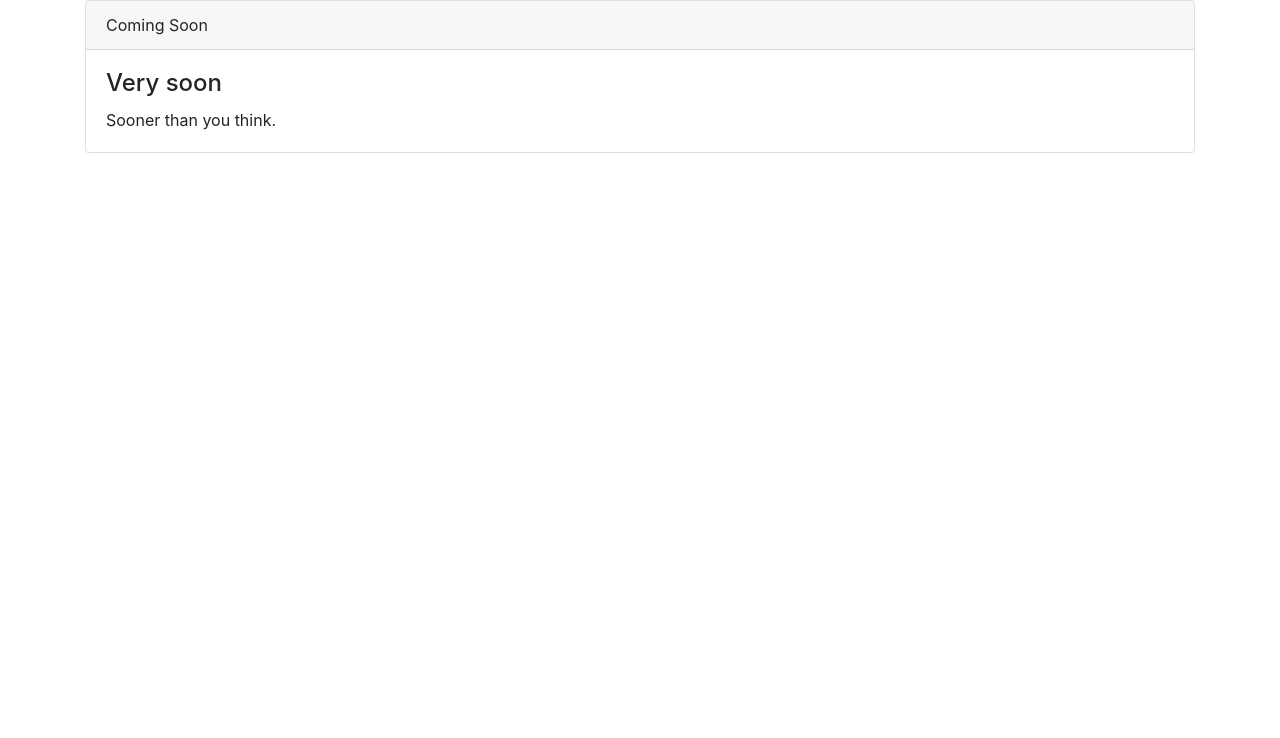
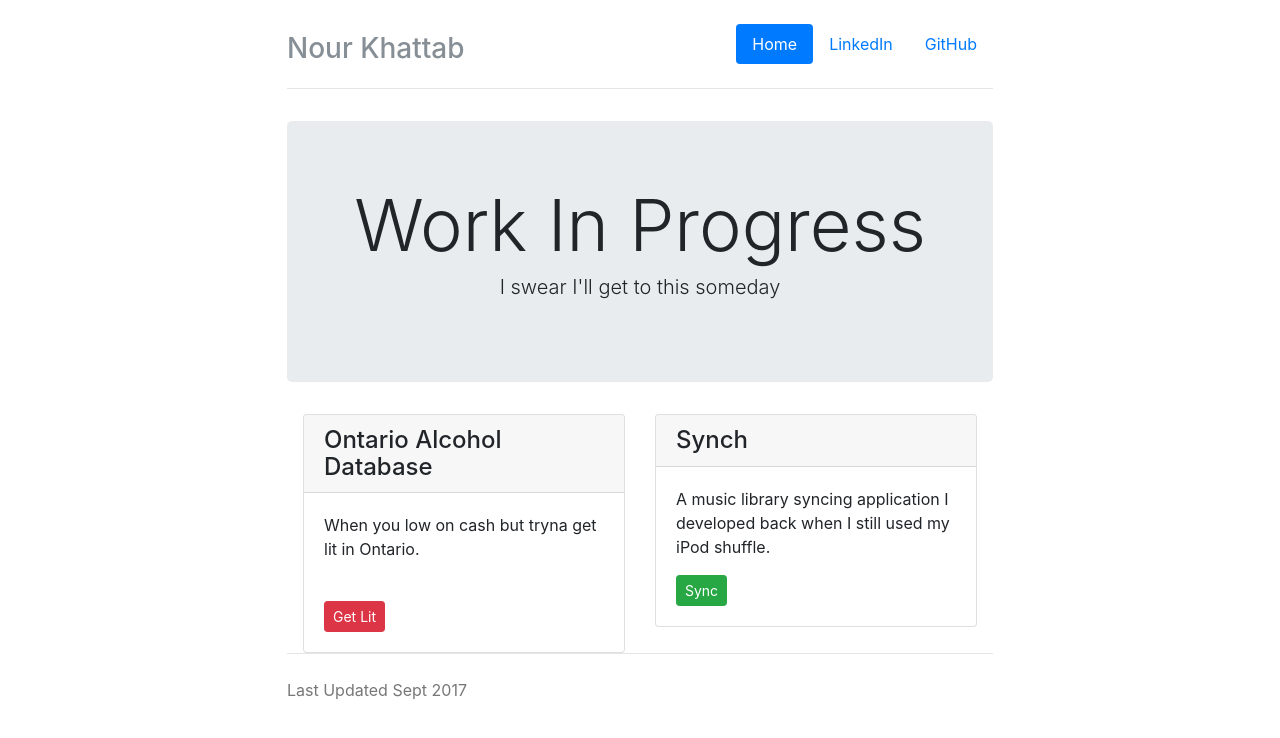
Before and after one commit to nourhkhattab/website, a plain HTML site: page src/index.html in a window 1280 px wide. Drawn offline with nearby package versions, Linux system fonts and the light colour scheme.

Commit message:
use narrow-jumbotron from bootstrap examples and add in social media and project links

```diff
--- a/src/index.html
+++ b/src/index.html
@@ -8,19 +8,60 @@
 
     <!-- Bootstrap CSS -->
     <link rel="stylesheet" href="https://maxcdn.bootstrapcdn.com/bootstrap/4.0.0-beta/css/bootstrap.min.css" integrity="sha384-/Y6pD6FV/Vv2HJnA6t+vslU6fwYXjCFtcEpHbNJ0lyAFsXTsjBbfaDjzALeQsN6M" crossorigin="anonymous">
+    <link href="narrow-jumbotron.css" rel="stylesheet">
   </head>
   <body>
     <div class="container">
-      <div class="card">
-        <div class="card-header">
-          Coming Soon
+      <div class="header clearfix">
+        <nav>
+          <ul class="nav nav-pills float-right">
+            <li class="nav-item">
+              <a class="nav-link active" href="#">Home<span class="sr-only">(current)</span></a>
+            </li>
+            <li class="nav-item">
+              <a class="nav-link" href="https://www.linkedin.com/in/nourkhattab/">LinkedIn</a>
+            </li>
+            <li class="nav-item">
+              <a class="nav-link" href="https://github.com/nourhkhattab">GitHub</a>
+            </li>
+          </ul>
+        </nav>
+        <h3 class="text-muted">Nour Khattab</h3>
+      </div>
+
+      <div class="jumbotron">
+        <h1 class="display-3">Work In Progress</h1>
+        <p class="lead">I swear I'll get to this someday</p>
+      </div>
+
+      <div class="row projects">
+        <div class="col-lg-6">
+          <div class="card">
+            <h4 class="card-header">Ontario Alcohol Database</h4>
+            <div class="card-body">
+              <p class="card-text">When you low on cash but tryna get lit in Ontario.</p>
+              <br />
+              <a class="btn btn-sm btn-danger" href="http://getmedrunk.nourkhattab.com" role="button">Get Lit</a>
+            </div>
+          </div>
         </div>
-        <div class="card-body">
-          <h4 class="card-title">Very soon</h4>
-          <p class="card-text">Sooner than you think.</p>
+
+        <div class="col-lg-6">
+          <div class="card">
+            <h4 class="card-header">Synch</h4>
+            <div class="card-body">
+              <p class="card-text">A music library syncing application I developed back when I still used my iPod shuffle.</p>
+              <a class="btn btn-sm btn-success" href="https://github.com/nourhkhattab/Synch-Local" role="button">Sync</a>
+            </div>
+          </div>
         </div>
       </div>
-    </div>
+
+      <footer class="footer">
+        <p>Last Updated Sept 2017</p>
+      </footer>
+
+    </div> <!-- /container -->
 
     <!-- Optional JavaScript -->
     <!-- jQuery first, then Popper.js, then Bootstrap JS -->
--- /dev/null
+++ b/src/narrow-jumbotron.css
@@ -0,0 +1,79 @@
+/* Space out content a bit */
+body {
+  padding-top: 1.5rem;
+  padding-bottom: 1.5rem;
+}
+
+/* Everything but the jumbotron gets side spacing for mobile first views */
+.header,
+.projects,
+.footer {
+  padding-right: 1rem;
+  padding-left: 1rem;
+}
+
+/* Custom page header */
+.header {
+  padding-bottom: 1rem;
+  border-bottom: .05rem solid #e5e5e5;
+}
+/* Make the masthead heading the same height as the navigation */
+.header h3 {
+  margin-top: 0;
+  margin-bottom: 0;
+  line-height: 3rem;
+}
+
+/* Custom page footer */
+.footer {
+  padding-top: 1.5rem;
+  color: #777;
+  border-top: .05rem solid #e5e5e5;
+}
+
+/* Customize container */
+@media (min-width: 48em) {
+  .container {
+    max-width: 46rem;
+  }
+}
+.container-narrow > hr {
+  margin: 2rem 0;
+}
+
+/* Main project message and sign up button */
+.jumbotron {
+  text-align: center;
+  border-bottom: .05rem solid #e5e5e5;
+}
+.jumbotron .btn {
+  padding: .75rem 1.5rem;
+  font-size: 1.5rem;
+}
+
+/* Supporting project content */
+.project {
+  margin: 3rem 0;
+}
+.project p + h4 {
+  margin-top: 1.5rem;
+}
+
+/* Responsive: Portrait tablets and up */
+@media screen and (min-width: 48em) {
+  /* Remove the padding we set earlier */
+  .header,
+  .project,
+  .footer {
+    padding-right: 0;
+    padding-left: 0;
+  }
+  /* Space out the masthead */
+  .header {
+    margin-bottom: 2rem;
+  }
+  /* Remove the bottom border on the jumbotron for visual effect */
+  .jumbotron {
+    border-bottom: 0;
+  }
+}
```
